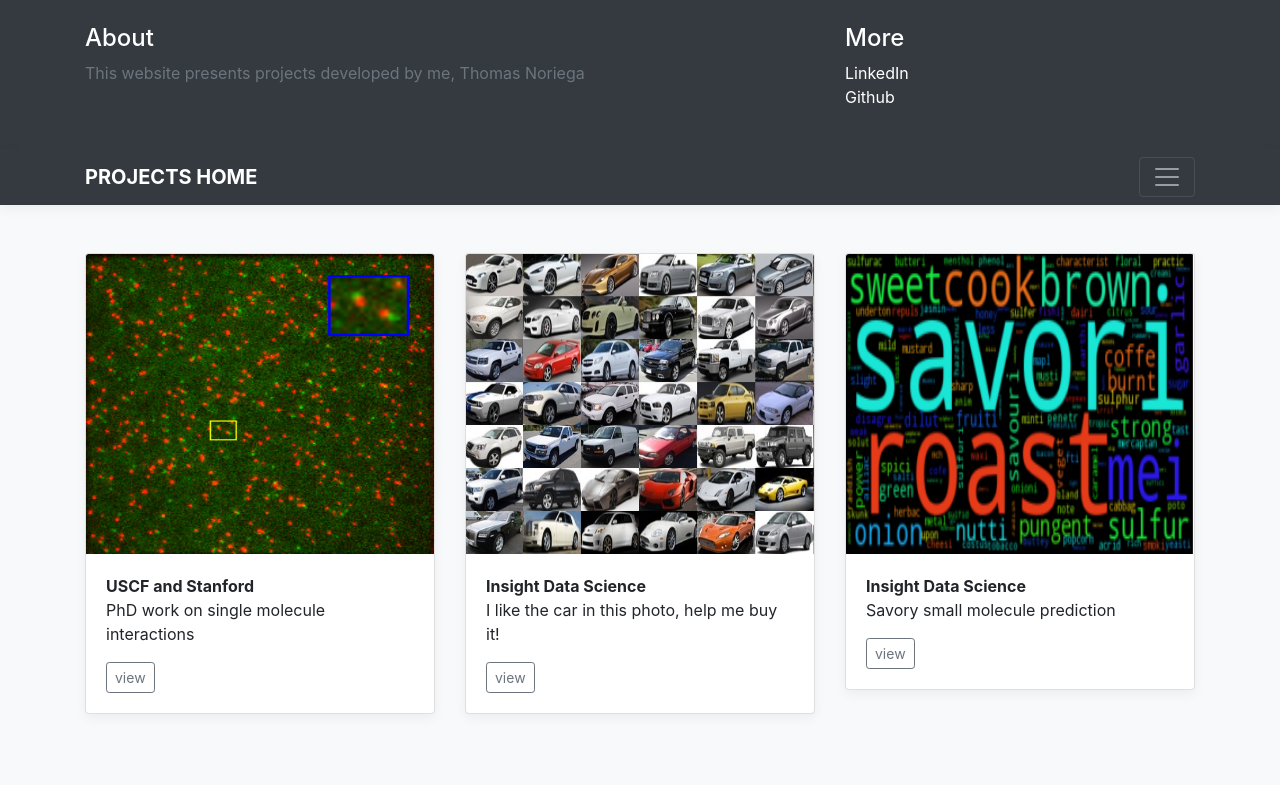
After one commit to trnoriega/car-website, a Django app: template templates/landing/index.html in a window 1280 px wide, after a click that opens the changed part. The commit adds this page. Shown: the top 785 px of the page. Run offline with Django 3.2, Linux system fonts and the light colour scheme; the template is opened without the code that fills it, so the values that code supplies are empty; some libraries are stand-ins or nearby versions.

Commit message:
Working landing page for all projects

```diff
--- a/cars/settings.py
+++ b/cars/settings.py
@@ -40,6 +40,7 @@ INSTALLED_APPS = [
     'django.contrib.sessions',
     'django.contrib.messages',
     'django.contrib.staticfiles',
+    'landing',
     'classifier',
 ]
 
--- a/cars/urls.py
+++ b/cars/urls.py
@@ -23,5 +23,5 @@ from django.contrib import admin
 urlpatterns = [
     url(r'^admin/', admin.site.urls),
     url(r'^car-match/', include('classifier.urls')),
-    url(r'^', include('classifier.urls')),
+    url(r'^', include('landing.urls')),
 ] + static(settings.MEDIA_URL, document_root=settings.MEDIA_ROOT)
--- /dev/null
+++ b/landing/static/landing/css/album.css
@@ -0,0 +1,83 @@
+:root {
+  --jumbotron-padding-y: 3rem;
+}
+
+/*
+ * Header
+ */
+ .masthead {
+  margin-bottom: 2rem;
+}
+
+.masthead-brand {
+  margin-bottom: 0;
+}
+
+.nav-masthead .nav-link {
+  padding: .25rem 0;
+  font-weight: 700;
+  color: rgba(255, 255, 255, .5);
+  background-color: transparent;
+  border-bottom: .25rem solid transparent;
+}
+
+.nav-masthead .nav-link:hover,
+.nav-masthead .nav-link:focus {
+  border-bottom-color: rgba(255, 255, 255, .25);
+}
+
+.nav-masthead .nav-link + .nav-link {
+  margin-left: 1rem;
+}
+
+.nav-masthead .active {
+  color: #fff;
+  border-bottom-color: #fff;
+}
+
+@media (min-width: 48em) {
+  .masthead-brand {
+    float: left;
+  }
+  .nav-masthead {
+    float: right;
+  }
+}
+
+
+
+.jumbotron {
+  padding-top: var(--jumbotron-padding-y);
+  padding-bottom: var(--jumbotron-padding-y);
+  margin-bottom: 0;
+  background-color: #fff;
+}
+@media (min-width: 768px) {
+  .jumbotron {
+    padding-top: calc(var(--jumbotron-padding-y) * 2);
+    padding-bottom: calc(var(--jumbotron-padding-y) * 2);
+  }
+}
+
+.jumbotron p:last-child {
+  margin-bottom: 0;
+}
+
+.jumbotron-heading {
+  font-weight: 300;
+}
+
+.jumbotron .container {
+  max-width: 40rem;
+}
+
+footer {
+  padding-top: 3rem;
+  padding-bottom: 3rem;
+}
+
+footer p {
+  margin-bottom: .25rem;
+}
+
+.box-shadow { box-shadow: 0 .25rem .75rem rgba(0, 0, 0, .05); }
--- a/landing/views.py
+++ b/landing/views.py
@@ -1,3 +1,4 @@
 from django.shortcuts import render
 
-# Create your views here.
+def index(request):
+    return render(request, 'landing/index.html')
--- a/templates/classifier/index.html
+++ b/templates/classifier/index.html
@@ -31,6 +31,7 @@
             <div class="col-sm-4 offset-md-1 py-4">
               <h4 class="text-white">More</h4>
               <ul class="list-unstyled">
+                <li><a href="{% url 'landing:index' %}" class="text-white">Projects Home</a></li>
                 <li><a href="https://www.linkedin.com/in/thomasnoriega" class="text-white">LinkedIn</a></li>
                 <li><a href="https://github.com/trnoriega" class="text-white">Github</a></li>
               </ul>
--- a/templates/classifier/predictions.html
+++ b/templates/classifier/predictions.html
@@ -30,6 +30,7 @@
                     <div class="col-sm-4 offset-md-1 py-4">
                     <h4 class="text-white">More</h4>
                     <ul class="list-unstyled">
+                        <li><a href="{% url 'landing:index' %}" class="text-white">Projects Home</a></li>
                         <li><a href="https://www.linkedin.com/in/thomasnoriega" class="text-white">LinkedIn</a></li>
                         <li><a href="https://github.com/trnoriega" class="text-white">Github</a></li>
                     </ul>
--- /dev/null
+++ b/templates/landing/index.html
@@ -0,0 +1,127 @@
+<!doctype html>
+
+{% load static %}
+
+<html lang="en">
+  <head>
+    <meta charset="utf-8">
+    <meta name="viewport" content="width=device-width, initial-scale=1, shrink-to-fit=no">
+    <meta name="description" content="">
+    <meta name="author" content="">
+
+    <title>Project Home</title>
+
+    <!-- Bootstrap core CSS -->
+    <link rel="stylesheet" href="https://maxcdn.bootstrapcdn.com/bootstrap/4.0.0/css/bootstrap.min.css" integrity="sha384-Gn5384xqQ1aoWXA+058RXPxPg6fy4IWvTNh0E263XmFcJlSAwiGgFAW/dAiS6JXm" crossorigin="anonymous">
+
+    <!-- Custom styles for this template -->
+    <link rel="stylesheet" href="{% static "landing/css/album.css" %}">
+  </head>
+
+  <body>
+
+    <header>
+      <div class="collapse bg-dark" id="navbarHeader">
+        <div class="container">
+          <div class="row">
+            <div class="col-sm-8 col-md-7 py-4">
+              <h4 class="text-white">About</h4>
+              <p class="text-muted">This website presents projects developed by me, Thomas Noriega</p>
+            </div>
+            <div class="col-sm-4 offset-md-1 py-4">
+              <h4 class="text-white">More</h4>
+              <ul class="list-unstyled">
+                <li><a href="https://www.linkedin.com/in/thomasnoriega" class="text-white">LinkedIn</a></li>
+                <li><a href="https://github.com/trnoriega" class="text-white">Github</a></li>
+              </ul>
+            </div>
+          </div>
+        </div>
+      </div>
+      <div class="navbar navbar-dark bg-dark box-shadow">
+        <div class="container d-flex justify-content-between">
+          <a href="{% url 'landing:index' %}" class="navbar-brand d-flex align-items-center">
+            <strong>PROJECTS HOME</strong>
+          </a>
+          <button class="navbar-toggler" type="button" data-toggle="collapse" data-target="#navbarHeader" aria-controls="navbarHeader" aria-expanded="false" aria-label="Toggle navigation">
+            <span class="navbar-toggler-icon"></span>
+          </button>
+        </div>
+      </div>
+    </header>
+
+    <main role="main">
+      <div class="album py-5 bg-light">
+          <div class="container">
+              <div class="row">
+                  <div class="col-md-4">
+                      <div class="card mb-4 box-shadow">
+                          <img class="card-img-top" height="300" src="{% static "landing/images/ucsf.jpg" %}" alt="Graduate work">
+                          <div class="card-body">
+                              <p class="card-text">
+                                <strong> USCF and Stanford </strong> <br>
+                                PhD work on single molecule interactions
+                              </p>
+                              <div class="d-flex justify-content-between align-items-center">
+                                  <div class="btn-group">
+                                      <a type="button" class="btn btn-sm btn-outline-secondary" href="https://thomasnoriega.wordpress.com/"> view </a>
+                                  </div>
+                              <!-- <small class="text-muted">9 mins</small> -->
+                              </div>
+                          </div>
+                      </div>
+                  </div>
+                  <div class="col-md-4">
+                          <div class="card mb-4 box-shadow">
+                              <img class="card-img-top" height="300" src="{% static "landing/images/class_montage.jpg" %}" alt="Car Match">
+                              <div class="card-body">
+                                  <p class="card-text">
+                                    <strong> Insight Data Science </strong> <br>
+                                    I like the car in this photo, help me buy it!
+                                  </p>
+                                  <div class="d-flex justify-content-between align-items-center">
+                                      <div class="btn-group">
+                                          <a type="button" class="btn btn-sm btn-outline-secondary" href="{% url 'classifier:index' %}"> view </a>
+                                      </div>
+                                  <!-- <small class="text-muted">9 mins</small> -->
+                                  </div>
+                              </div>
+                          </div>
+                  </div>
+                  <div class="col-md-4">
+                      <div class="card mb-4 box-shadow">
+                          <img class="card-img-top" height="300" src="{% static "landing/images/wordcloud.png" %}" alt="Car Match">
+                          <div class="card-body">
+                              <p class="card-text">
+                                <strong> Insight Data Science </strong> <br>
+                                Savory small molecule prediction
+                              </p>
+                              <div class="d-flex justify-content-between align-items-center">
+                                  <div class="btn-group">
+                                      <a type="button" class="btn btn-sm btn-outline-secondary" href="https://github.com/trnoriega/fema-flavor-classifier"> view </a>
+                                  </div>
+                              <!-- <small class="text-muted">9 mins</small> -->
+                              </div>
+                          </div>
+                    </div>
+              </div>
+              </div>
+          </div>
+      </div>
+  </main>
+    <!-- <footer class="text-muted">
+      <div class="container">
+        <p class="float-right">
+          <a href="#">Back to top</a>
+        </p>
+      </div>
+    </footer> -->
+
+    <!-- Bootstrap core JavaScript
+    ================================================== -->
+    <!-- Placed at the end of the document so the pages load faster -->
+    <script src="https://code.jquery.com/jquery-3.2.1.slim.min.js" integrity="sha384-KJ3o2DKtIkvYIK3UENzmM7KCkRr/rE9/Qpg6aAZGJwFDMVNA/GpGFF93hXpG5KkN" crossorigin="anonymous"></script>
+    <script src="https://cdnjs.cloudflare.com/ajax/libs/popper.js/1.12.9/umd/popper.min.js" integrity="sha384-ApNbgh9B+Y1QKtv3Rn7W3mgPxhU9K/ScQsAP7hUibX39j7fakFPskvXusvfa0b4Q" crossorigin="anonymous"></script>
+    <script src="https://maxcdn.bootstrapcdn.com/bootstrap/4.0.0/js/bootstrap.min.js" integrity="sha384-JZR6Spejh4U02d8jOt6vLEHfe/JQGiRRSQQxSfFWpi1MquVdAyjUar5+76PVCmYl" crossorigin="anonymous"></script>
+  </body>
+</html>
```
Also changed, not shown: classifier/static/classifier/css/cover.css (deleted, +0 -110 lines), landing/urls.py (added, +9 -0 lines), landing/static/landing/images/class_montage.jpg (added), landing/static/landing/images/ucsf.jpg (added), landing/static/landing/images/wordcloud.png (added).
